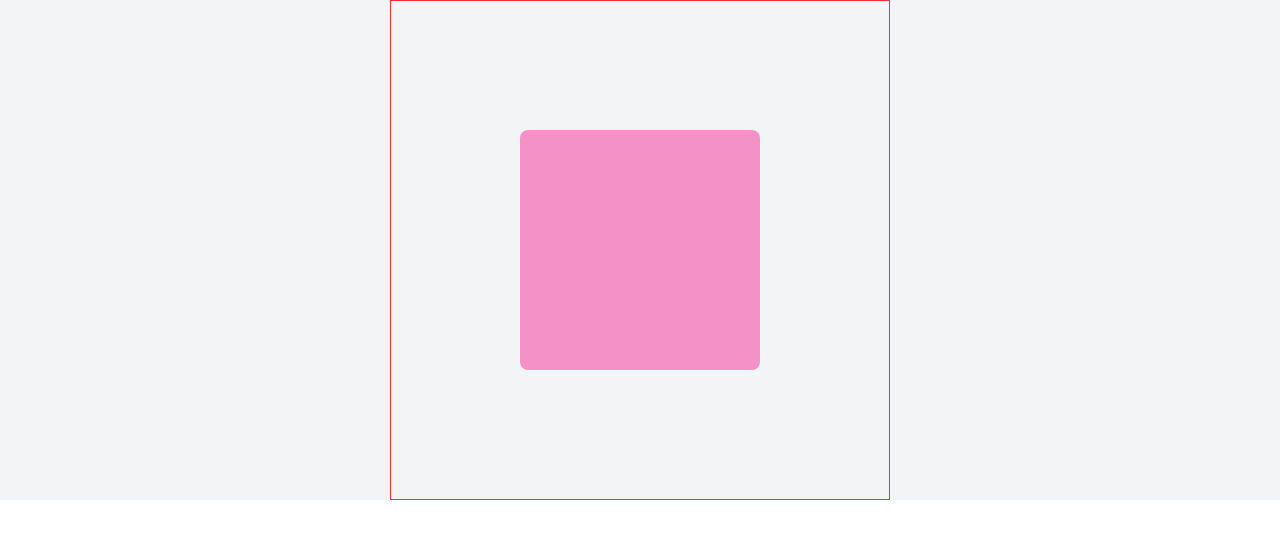
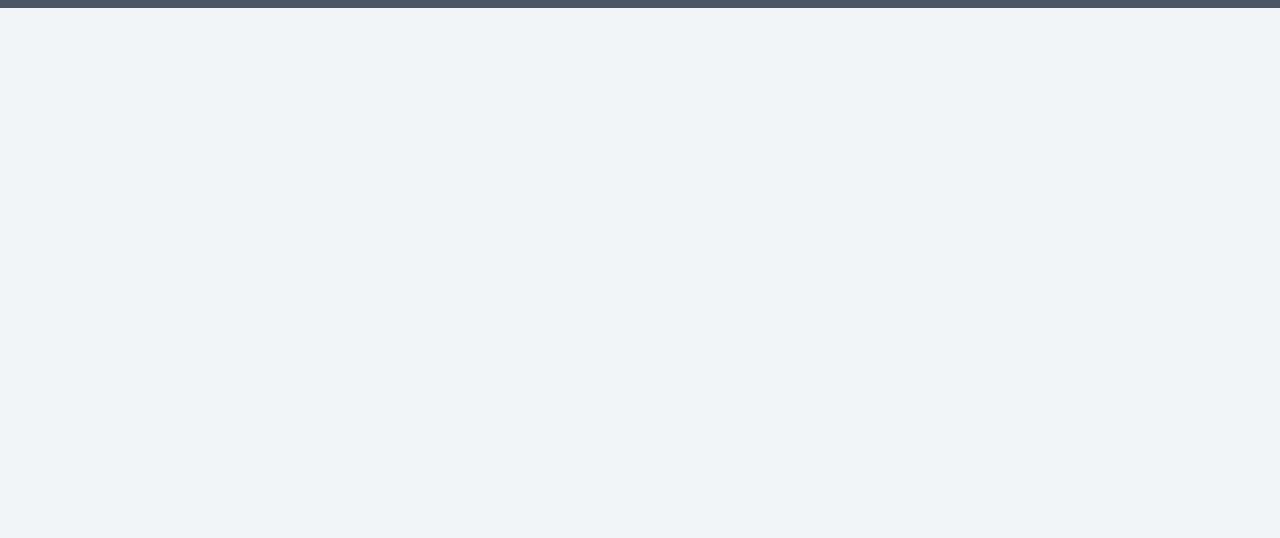
Before and after one commit to zesanahmed/framer-motion-practice, a React (Vite) app: page / in a window 1280 px wide. Shown: the top 538 px of the page. Built offline with nearby package versions, Linux system fonts and the light colour scheme.

Commit message:
Hook - useScroll()

```diff
--- a/src/App.tsx
+++ b/src/App.tsx
@@ -1,10 +1,10 @@
-import Lesson7 from "./pages/Lesson7";
+import Lesson8 from "./pages/Lesson8";
 
 function App() {
   return (
-    <div className="w-full flex flex-col items-center justify-center  bg-gray-100">
-      {/* <div className="h-[200vh] w-full bg-red-400"></div> */}
-      <Lesson7></Lesson7>
+    <div className="w-full h-[500vh] flex flex-col items-center justify-center  bg-gray-100">
+      {/* <div className="h-[500vh] w-full bg-red-400"></div> */}
+      <Lesson8></Lesson8>
     </div>
   );
 }
--- /dev/null
+++ b/src/pages/Lesson8.tsx
@@ -0,0 +1,13 @@
+import { motion, useScroll } from "motion/react";
+
+const Lesson8 = () => {
+  const { scrollYProgress } = useScroll();
+  return (
+    <motion.div
+      style={{ scaleX: scrollYProgress }}
+      className="h-2 w-full fixed top-0 bg-gray-600"
+    ></motion.div>
+  );
+};
+
+export default Lesson8;
```
